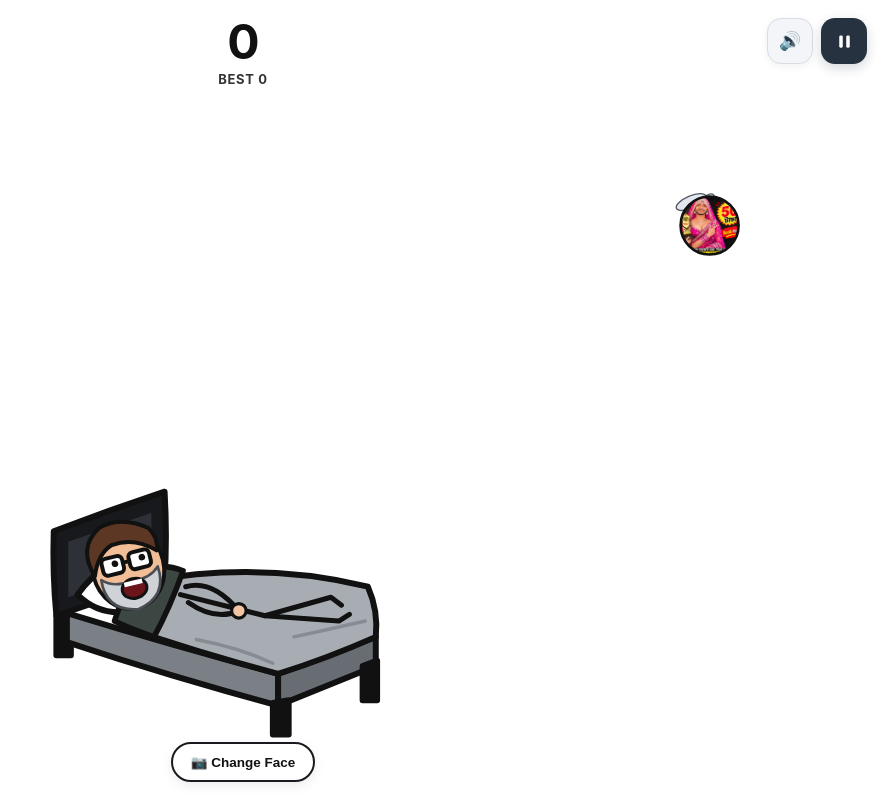
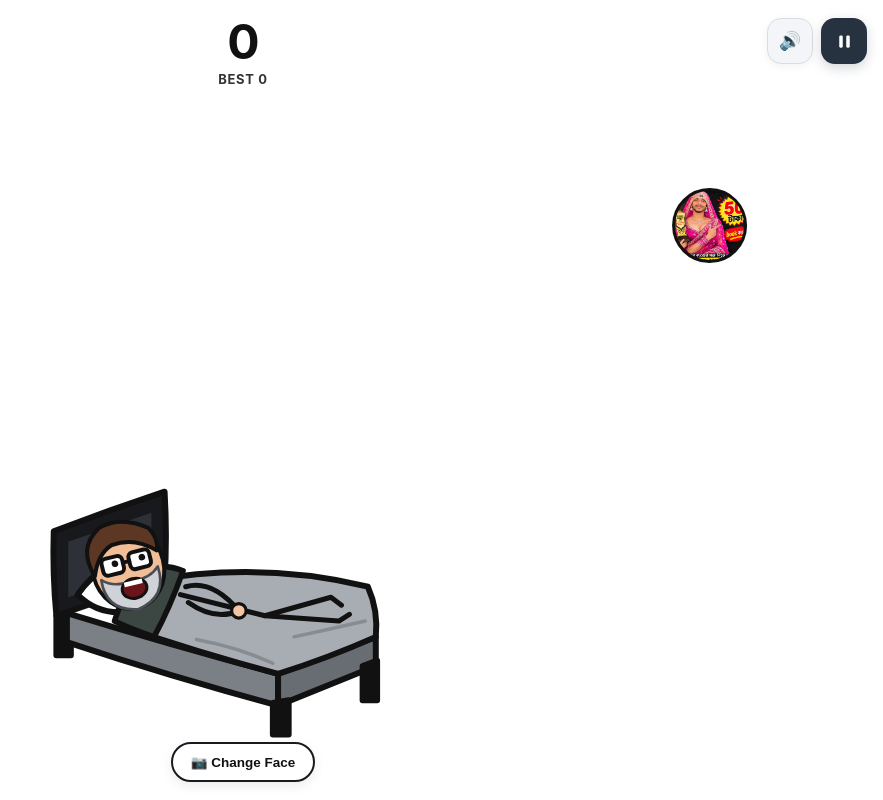
Before and after one commit to ahamadmustak9999-tech/NISAL-KI-MARO, a plain HTML site: page index.html in a window 1280 px wide. Shown: the whole page, without its empty margins (397-1280 px from the left). Drawn offline with Linux system fonts and the light colour scheme.

Commit message:
Update index.html

```diff
--- a/index.html
+++ b/index.html
@@ -333,7 +333,7 @@
     // Custom Uploaded Face Photo (Sleeping Character)
     let customFaceImg = null;
 
-    // Hidden Private Flying Target Photo (Loads silently from ./images/mosquito-face.png or .jpg)
+    // Hidden Private Flying Human Photo (Loads silently from ./images/mosquito-face.png or .jpg)
     const MOSQUITO_FACE_SOURCES = ['./images/mosquito-face.png', './images/mosquito-face.jpg'];
     let mosquitoCustomFaceImg = null;
     let mosquitoFaceSourceIndex = 0;
@@ -367,7 +367,7 @@
     const projectiles = [];
     const hitEffects = [];
 
-    // Mosquito Enemy State
+    // Flying Target State (Mosquito or Large Flying Human Photo)
     const mosquito = {
         x: viewW * 0.3,
         y: viewH * 0.28,
@@ -377,7 +377,7 @@
         wingPhase: 0,
         wavePhase: 0,
         baseY: viewH * 0.28,
-        radius: 30,
+        radius: 36,
         alive: true,
         respawnDelay: 0,
         offscreenPause: 0,
@@ -883,7 +883,7 @@
         const speed = 150 + Math.random() * 55 + speedBoost;
 
         mosquito.dir = fromLeft ? 1 : -1;
-        mosquito.x = fromLeft ? -36 : viewW + 36;
+        mosquito.x = fromLeft ? -42 : viewW + 42;
         mosquito.baseY = Math.max(125, Math.min(viewH * 0.48, viewH * (0.19 + Math.random() * 0.26)));
         mosquito.y = mosquito.baseY;
         mosquito.vx = mosquito.dir * speed;
@@ -908,7 +908,7 @@
                 const speedBoost = Math.min(score * 3.2, 165);
                 const speed = 150 + Math.random() * 55 + speedBoost;
                 mosquito.dir = fromLeft ? 1 : -1;
-                mosquito.x = fromLeft ? -36 : viewW + 36;
+                mosquito.x = fromLeft ? -42 : viewW + 42;
                 mosquito.baseY = Math.max(125, Math.min(viewH * 0.48, viewH * (0.19 + Math.random() * 0.26)));
                 mosquito.vx = mosquito.dir * speed;
             }
@@ -921,10 +921,10 @@
         mosquito.y = mosquito.baseY + Math.sin(mosquito.wavePhase) * 24;
 
         // When mosquito exits screen bounds, pause briefly offscreen (sound stops automatically)
-        if (mosquito.dir === 1 && mosquito.x > viewW + 42) {
+        if (mosquito.dir === 1 && mosquito.x > viewW + 48) {
             mosquito.offscreenPause = 0.75 + Math.random() * 0.65;
             stopAndResetEntryAudio();
-        } else if (mosquito.dir === -1 && mosquito.x < -42) {
+        } else if (mosquito.dir === -1 && mosquito.x < -48) {
             mosquito.offscreenPause = 0.75 + Math.random() * 0.65;
             stopAndResetEntryAudio();
         }
@@ -1468,43 +1468,14 @@
         ctx.save();
         ctx.translate(mosquito.x, mosquito.y);
 
-        const flap = Math.sin(mosquito.wingPhase) * 0.45;
-
-        // If custom photo is set in ./images/mosquito-face.png, fly that large clear photo directly
+        // In place of the mosquito, fly the large human photo directly when set in ./images/mosquito-face.png
         if (mosquitoCustomFaceImg) {
-            // Fluttering wings behind the large face photo
+            const faceR = 36;
+            const tilt = Math.sin(mosquito.wavePhase) * 0.09;
+
             ctx.save();
-            ctx.scale(mosquito.dir, 1);
-
-            ctx.save();
-            ctx.translate(-8, -16);
-            ctx.rotate(-0.45 + flap);
-            ctx.fillStyle = 'rgba(220, 226, 234, 0.78)';
-            ctx.strokeStyle = '#555b64';
-            ctx.lineWidth = 1.4;
-            ctx.beginPath();
-            ctx.ellipse(-10, -8, 16, 6.2, -0.35, 0, Math.PI * 2);
-            ctx.fill();
-            ctx.stroke();
-            ctx.restore();
-
-            ctx.save();
-            ctx.translate(6, -16);
-            ctx.rotate(-0.2 - flap);
-            ctx.fillStyle = 'rgba(235, 240, 246, 0.85)';
-            ctx.strokeStyle = '#555b64';
-            ctx.lineWidth = 1.4;
-            ctx.beginPath();
-            ctx.ellipse(-8, -10, 15, 5.8, -0.25, 0, Math.PI * 2);
-            ctx.fill();
-            ctx.stroke();
-            ctx.restore();
-
-            ctx.restore();
-
-            // Large, clear upright face circle (radius 29px -> ~58px diameter)
-            const faceR = 29;
-            ctx.save();
+            ctx.rotate(tilt);
+
             ctx.beginPath();
             ctx.arc(0, 0, faceR, 0, Math.PI * 2);
             ctx.clip();
@@ -1518,17 +1489,21 @@
             ctx.drawImage(mosquitoCustomFaceImg, -dw * 0.5, -dh * 0.5, dw, dh);
             ctx.restore();
 
+            ctx.save();
+            ctx.rotate(tilt);
             ctx.strokeStyle = '#111111';
-            ctx.lineWidth = 2.6;
+            ctx.lineWidth = 3.0;
             ctx.beginPath();
             ctx.arc(0, 0, faceR, 0, Math.PI * 2);
             ctx.stroke();
+            ctx.restore();
 
             ctx.restore();
             return;
         }
 
         // Default Mosquito Drawing when no custom face image is uploaded
+        const flap = Math.sin(mosquito.wingPhase) * 0.45;
         ctx.scale(mosquito.dir, 1);
 
         ctx.save();
```
